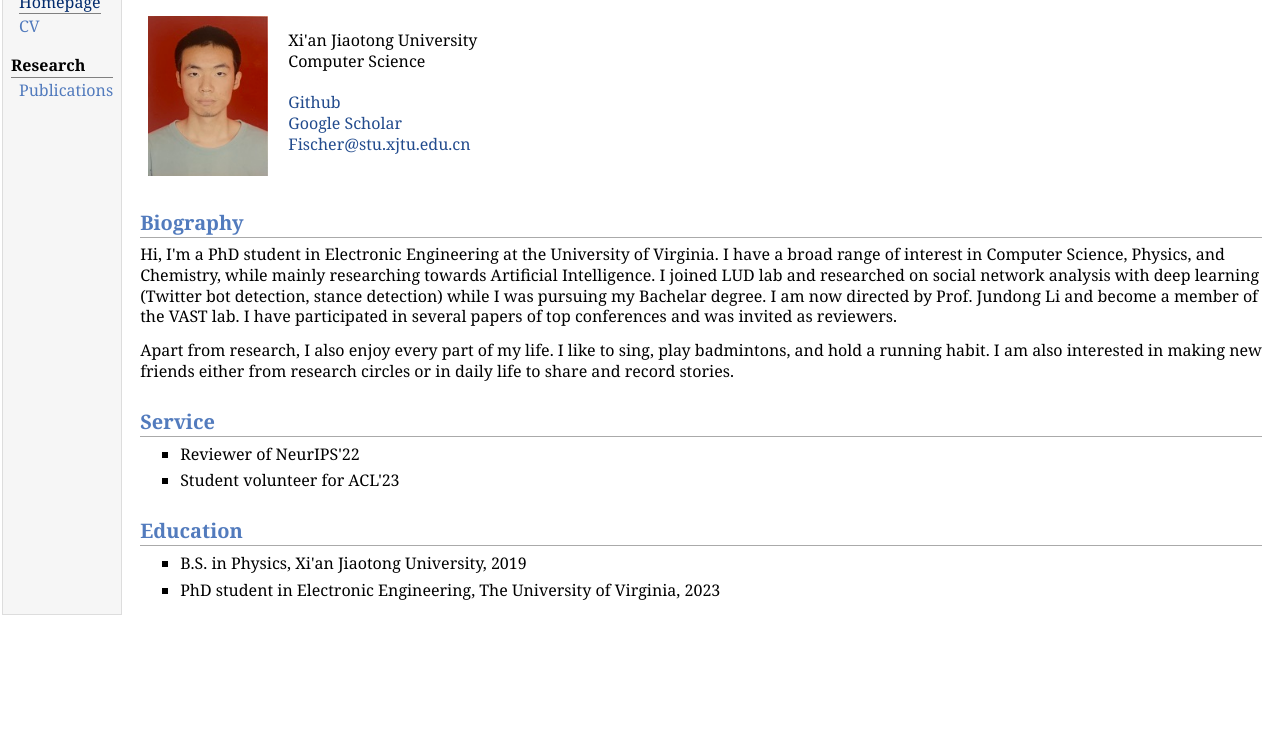
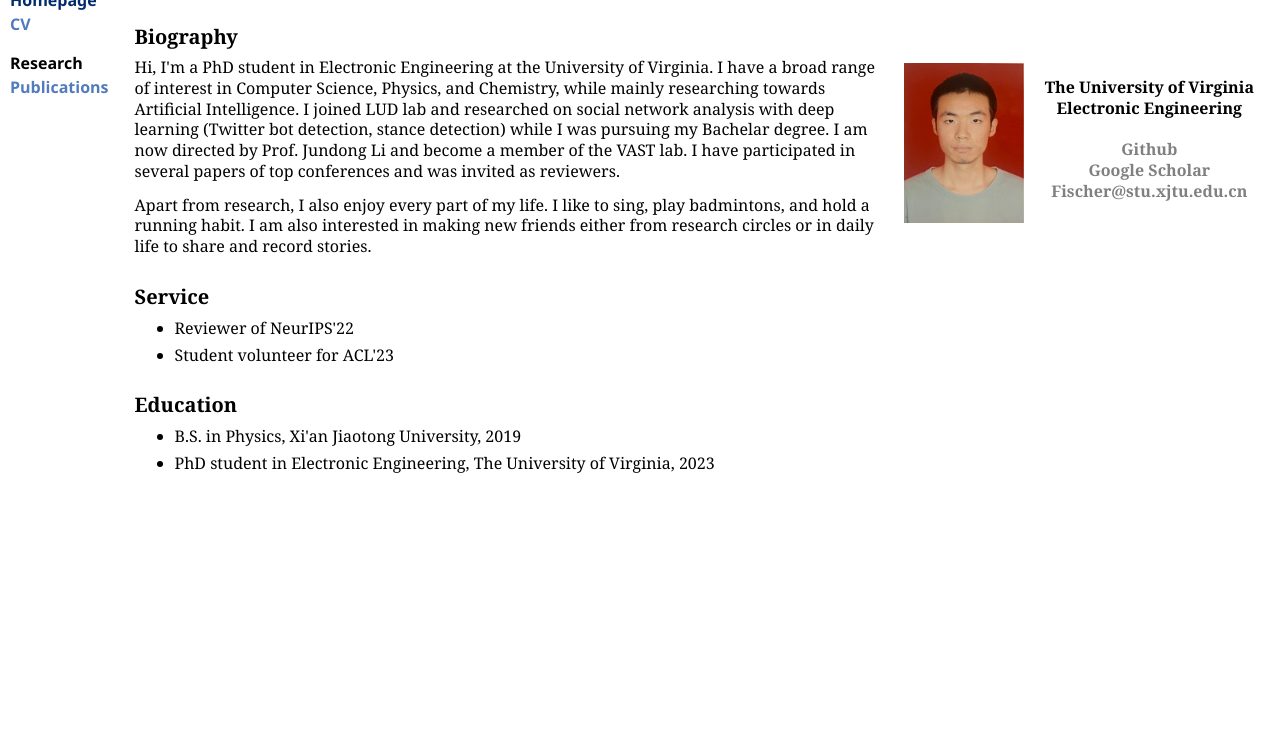
Before and after one commit to LzyFischer/old_website, a plain HTML site: page index.html in a window 1280 px wide. Shown: the part 62-800 px from the top of the page. Drawn offline with nearby package versions, Linux system fonts and the light colour scheme; some packages are replaced by stand-ins of ours.

Commit message:
new style

```diff
--- a/index.html
+++ b/index.html
@@ -34,15 +34,18 @@ MathJax.Hub.Config({
 <div id="subtitle">
 </div>
 </div>
+<div style='float:right; padding-left: 8px; padding-top: 50px;'>
 <table class="imgtable"><tr><td>
 <img src="./assets/basic_info/avatar.jpg" alt="photo" width="120px" height="160px" />&nbsp;</td>
-<td align="left"><p>Xi'an Jiaotong University<br />
-Computer Science<br /><br />
+<td align="left"><p><b>The University of Virginia</b><br />
+<b>Electronic Engineering</b><br /><br />
 <a href="https://github.com/LzyFischer" target=&ldquo;blank&rdquo;>Github</a><br />
 <a href="https://scholar.google.com/citations?hl=en&amp;user=y4uMsEIAAAAJ" target=&ldquo;blank&rdquo;>Google Scholar</a><br />
 <a href="mailto:Fischer@stu.xjtu.edu.cn" target=&ldquo;blank&rdquo;>Fischer@stu.xjtu.edu.cn</a>
 </p>
-</td></tr></table>
+</td>
+</tr></table>
+</div>
 <h2>Biography
 </h2>
 <p>Hi, I'm a PhD student in Electronic Engineering at the University of Virginia. I have a broad range of interest in Computer Science,
--- a/jemdoc.css
+++ b/jemdoc.css
@@ -14,8 +14,8 @@ body {
 }
 
 #layout-menu {
-	background: #f6f6f6;
-	border: 1px solid #dddddd;
+	background: white;
+	border: 1px None #dddddd;
 	padding-top: 0.5em;
 	padding-left: 8px;
 	padding-right: 8px;
@@ -45,7 +45,7 @@ body {
 
 #layout-menu a {
 	line-height: 1.5em;
-	margin-left: 0.5em;
+	margin-left: 0.0em;
 }
 
 tt {
@@ -58,17 +58,18 @@ pre, tt {
 }
 
 a, a > tt {
-	color: #224b8d;
+	color: grey;
+	font-weight: bold;
 	text-decoration: none;
 }
 
 a:hover {
-	border-bottom: 1px gray dotted;
+	border-bottom: none;
 }
 
 #layout-menu a.current:link, #layout-menu a.current:visited {
 	color: #022b6d;
-	border-bottom: 1px gray solid;
+	border-bottom: none;
 }
 #layout-menu a:link, #layout-menu a:visited, #layout-menu a:hover {
 	color: #527bbd;
@@ -79,22 +80,24 @@ a:hover {
 }
 
 div.menu-category {
-	border-bottom: 1px solid gray;
+	border-bottom: 1px none gray;
 	margin-top: 0.8em;
 	padding-top: 0.2em;
 	padding-bottom: 0.1em;
+	font-family:'Segoe UI', Tahoma, Geneva, Verdana, sans-serif;
 	font-weight: bold;
 }
 
 div.menu-item {
 	padding-left: 16px;
+	font-family:'Segoe UI', Tahoma, Geneva, Verdana, sans-serif;
 	text-indent: -16px;
 }
 
 div#toptitle {
 	padding-bottom: 0.2em;
 	margin-bottom: 1.5em;
-	border-bottom: 3px double gray;
+	border-bottom: 3px none gray;
 }
 
 /* Reduce space if we begin the page with a title. */
@@ -119,13 +122,13 @@ strong {
 
 
 h1, h2, h3 {
-	color: #527bbd;
+	color: Black;
 	margin-top: 0.7em;
 	margin-bottom: 0.3em;
 	padding-bottom: 0.2em;
 	line-height: 1.0;
 	padding-top: 0.5em;
-	border-bottom: 1px solid #aaaaaa;
+	border-bottom: 1px none #aaaaaa;
 }
 
 h1 {
@@ -147,7 +150,7 @@ h3 {
 }
 
 p {
-	margin-top: 0.0em;
+	margin-top: .0em;
 	margin-bottom: 0.8em;
 	padding: 0;
 	line-height: 1.3;
@@ -200,7 +203,7 @@ dd > *:first-child {
 
 ul {
 	list-style-position: outside;
-	list-style-type: square;
+	list-style-type: disc;
 }
 
 p + ul, p + ol {
@@ -368,5 +371,5 @@ img {
 
 table.imgtable, table.imgtable td {
 	border: none;
-	text-align: left;
+	text-align: middle;
 }
```
